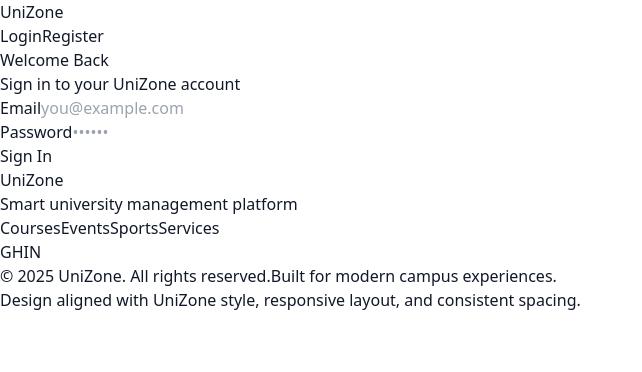
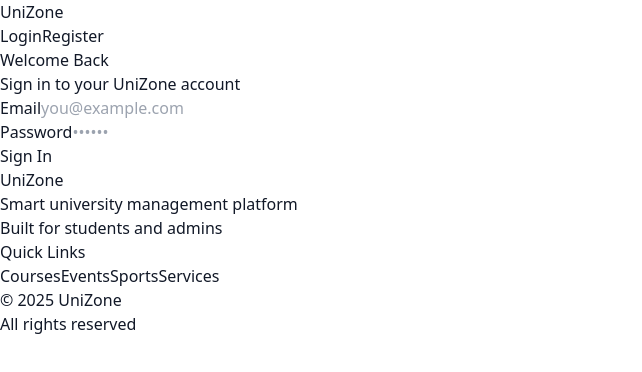
Before and after one commit to Sarangan24-prog/UniZone, a React (Vite) app in the folder UniZone/client/: page /login in a window 1280 px wide. Shown: the top 372 px of the page, without its empty margins (0-642 px from the left). Built offline with nearby package versions, Linux system fonts and the light colour scheme.

Commit message:
updated footer

```diff
--- a/UniZone/client/src/components/Footer.jsx
+++ b/UniZone/client/src/components/Footer.jsx
@@ -1,35 +1,69 @@
 export default function Footer() {
   return (
-    <footer className="w-full border-t border-gray-800 bg-gray-900 text-gray-100 shadow-inner shadow-black/20">
-      <div className="mx-auto w-full max-w-7xl px-4 sm:px-6 lg:px-8">
-        <div className="flex min-h-[220px] flex-col justify-between gap-6 py-8 sm:min-h-[200px] sm:py-10 lg:flex-row lg:items-start lg:gap-12">
+    <footer className="relative w-full border-t border-slate-700/50 bg-gradient-to-b from-slate-900 to-slate-950 text-slate-300">
+      {/* Subtle top glow effect */}
+      <div className="absolute inset-x-0 top-0 h-px bg-gradient-to-r from-transparent via-slate-600/30 to-transparent"></div>
+
+      <div className="mx-auto max-w-7xl px-4 py-12 sm:px-6 lg:px-8">
+        <div className="grid grid-cols-1 gap-8 lg:grid-cols-3 lg:gap-12">
+          {/* Left Section - Brand */}
           <div className="flex flex-col items-center text-center lg:items-start lg:text-left">
-            <p className="text-2xl font-bold text-white">UniZone</p>
-            <p className="mt-1 text-sm font-light text-gray-300">Smart university management platform</p>
+            <h2 className="text-2xl font-bold text-white tracking-tight">UniZone</h2>
+            <p className="mt-2 text-sm text-slate-400 leading-relaxed">
+              Smart university management platform
+            </p>
+            <p className="mt-3 text-xs text-slate-500 font-medium">
+              Built for students and admins
+            </p>
           </div>
 
-          <div className="flex flex-col items-center gap-4 text-center lg:items-center lg:text-center">
-            <nav className="flex flex-wrap justify-center gap-4 text-sm font-medium">
-              <a href="/courses" className="text-gray-300 hover:text-white hover:underline transition-colors duration-200">Courses</a>
-              <a href="/events" className="text-gray-300 hover:text-white hover:underline transition-colors duration-200">Events</a>
-              <a href="/sports" className="text-gray-300 hover:text-white hover:underline transition-colors duration-200">Sports</a>
-              <a href="/services" className="text-gray-300 hover:text-white hover:underline transition-colors duration-200">Services</a>
+          {/* Middle Section - Navigation */}
+          <div className="flex flex-col items-center text-center lg:items-center">
+            <h3 className="mb-4 text-sm font-semibold text-slate-200 uppercase tracking-wider">
+              Quick Links
+            </h3>
+            <nav className="flex flex-wrap justify-center gap-x-6 gap-y-3">
+              <a
+                href="/courses"
+                className="text-sm text-slate-400 hover:text-white hover:underline hover:underline-offset-4 transition-all duration-200 font-medium"
+              >
+                Courses
+              </a>
+              <a
+                href="/events"
+                className="text-sm text-slate-400 hover:text-white hover:underline hover:underline-offset-4 transition-all duration-200 font-medium"
+              >
+                Events
+              </a>
+              <a
+                href="/sports"
+                className="text-sm text-slate-400 hover:text-white hover:underline hover:underline-offset-4 transition-all duration-200 font-medium"
+              >
+                Sports
+              </a>
+              <a
+                href="/services"
+                className="text-sm text-slate-400 hover:text-white hover:underline hover:underline-offset-4 transition-all duration-200 font-medium"
+              >
+                Services
+              </a>
             </nav>
-
-            <div className="flex items-center gap-3 text-gray-400">
-              <span className="h-8 w-8 rounded-full bg-gray-700/60 text-center leading-8 text-xs font-semibold">GH</span>
-              <span className="h-8 w-8 rounded-full bg-gray-700/60 text-center leading-8 text-xs font-semibold">IN</span>
-            </div>
           </div>
 
-          <div className="flex flex-col items-center text-center text-sm text-gray-400 lg:items-end lg:text-right">
-            <span>© 2025 UniZone. All rights reserved.</span>
-            <span className="mt-1 text-gray-500">Built for modern campus experiences.</span>
+          {/* Right Section - Copyright */}
+          <div className="flex flex-col items-center text-center lg:items-end lg:text-right">
+            <div className="text-sm text-slate-400">
+              <p className="font-medium">© 2025 UniZone</p>
+              <p className="mt-1 text-slate-500">All rights reserved</p>
+            </div>
           </div>
         </div>
 
-        <div className="hidden border-t border-gray-800 py-3 text-center text-xs text-gray-500 lg:block">
-          Design aligned with UniZone style, responsive layout, and consistent spacing.
+        {/* Bottom accent line */}
+        <div className="mt-8 pt-6 border-t border-slate-800/50">
+          <div className="flex items-center justify-center">
+            <div className="h-px w-24 bg-gradient-to-r from-transparent via-slate-600/50 to-transparent"></div>
+          </div>
         </div>
       </div>
     </footer>
```
